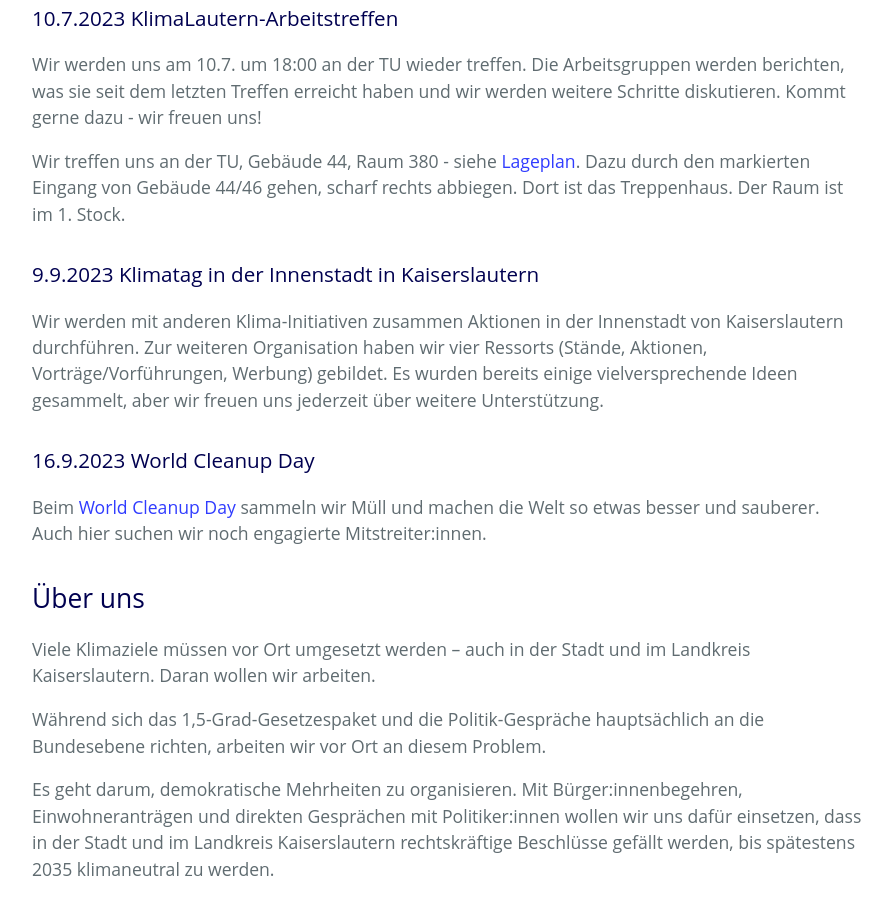
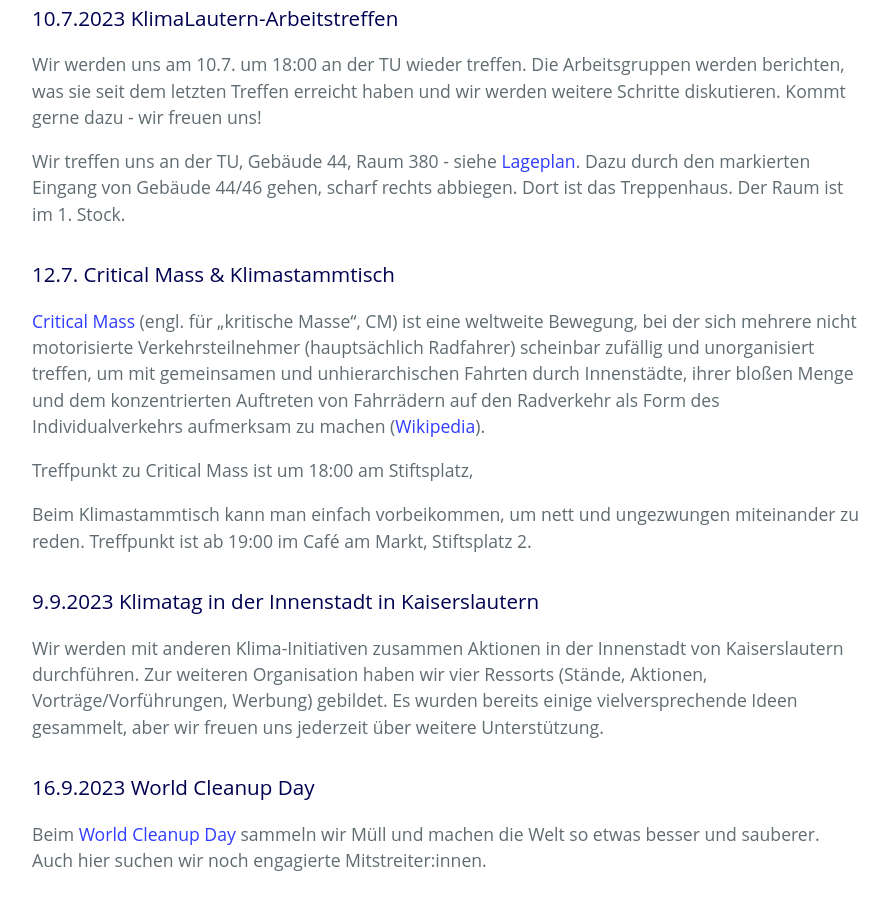
Before and after one commit to klimalautern/klimalautern.github.io, a Jekyll site: the page built from index.md, in a window 1280 px wide and 900 px high, scrolled down 737 px. Shown: the whole window, without its empty margins (192-1084 px from the left). Built offline with Jekyll 4.4.1, drawn with Linux system fonts in a browser that asks for light colours; our own code applies the rules of GitHub Pages for plain Markdown files; a script that is not in the unit is left out.

Commit message:
Klimastammtisch und Critical Mass ergänzt

```diff
--- a/index.md
+++ b/index.md
@@ -17,6 +17,24 @@ Wir treffen uns an der TU, Gebäude 44, Raum 380 - siehe
 [Lageplan](/images/2023-05-15-LageplanTreffen.png). Dazu durch den
 markierten Eingang von Gebäude 44/46 gehen, scharf rechts
 abbiegen. Dort ist das Treppenhaus. Der Raum ist im 1. Stock.
+
+### 12.7. Critical Mass & Klimastammtisch
+
+[Critical Mass](https://criticalmass.in/kaiserslautern) (engl. für
+„kritische Masse“, CM) ist eine weltweite Bewegung, bei der sich
+mehrere nicht motorisierte Verkehrsteilnehmer (hauptsächlich
+Radfahrer) scheinbar zufällig und unorganisiert treffen, um mit
+gemeinsamen und unhierarchischen Fahrten durch Innenstädte, ihrer
+bloßen Menge und dem konzentrierten Auftreten von Fahrrädern auf den
+Radverkehr als Form des Individualverkehrs aufmerksam zu machen
+([Wikipedia](https://de.wikipedia.org/wiki/Critical_Mass_(Aktionsform))).
+
+Treffpunkt zu Critical Mass ist um 18:00 am Stiftsplatz,
+
+Beim Klimastammtisch kann man einfach vorbeikommen, um nett und
+ungezwungen miteinander zu reden. Treffpunkt ist ab 19:00 im
+Café am Markt, Stiftsplatz 2.
+
 
 ### 9.9.2023 Klimatag in der Innenstadt in Kaiserslautern
 
```
